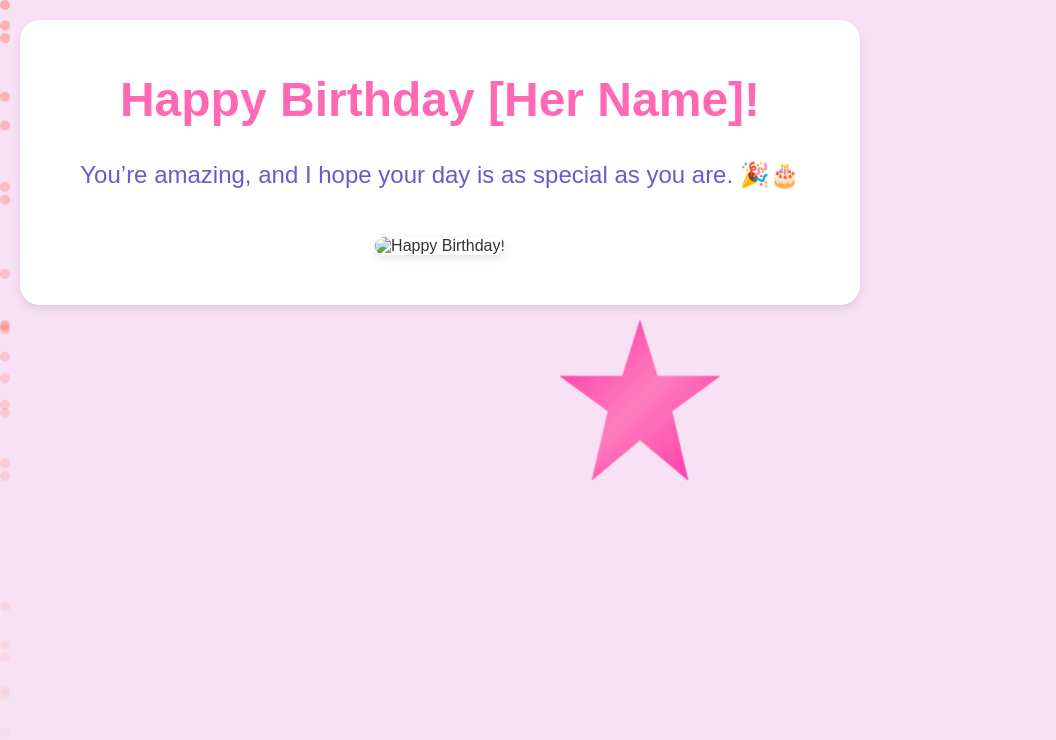
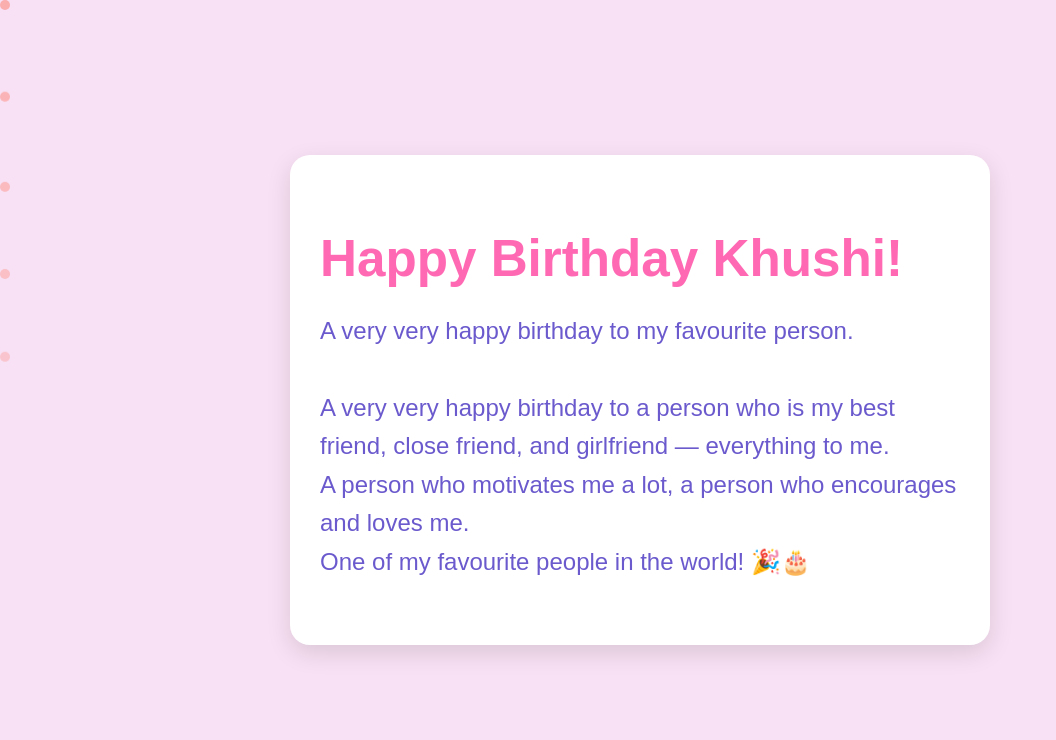
Before and after one commit to sneh1234853/birth, a plain HTML site: page index.html in a window 1280 px wide. Shown: the whole page, without its empty margins (0-1056 px from the left). Drawn offline with Linux system fonts and the light colour scheme.

Commit message:
Updated index and styles

```diff
--- a/index.html
+++ b/index.html
@@ -1,14 +1,12 @@
 <!DOCTYPE html>
 <html lang="en">
 <head>
-    <meta charset="UTF-8">
-    <meta name="viewport" content="width=device-width, initial-scale=1.0">
-    <title>Happy Birthday [Her Name]!</title>
-    <link rel="stylesheet" href="style.css">
+  <meta charset="UTF-8" />
+  <meta name="viewport" content="width=device-width, initial-scale=1" />
+  <title>Happy Birthday Khushi!</title>
+  <link rel="stylesheet" href="style.css" />
 </head>
 <body>
-
-    <!-- Full page container -->
   <div class="full-page">
 
     <!-- Heart Animation in the Center -->
@@ -16,35 +14,25 @@
 
     <!-- Main Section -->
     <div class="container">
-            <!-- Greeting Section -->
       <div class="greeting">
-                <h1>Happy Birthday [Her Name]!</h1>
-                <p class="personal-note">You’re amazing, and I hope your day is as special as you are. 🎉🎂</p>
-            </div>
-
-            <!-- Image Section -->
-            <div class="image-section">
-                <img src="images/placeholder.jpg" alt="Happy Birthday!" class="birthday-image">
-            </div>
-
-            <!-- Music (Will Add Later) -->
-            <div class="music">
-                <!-- Placeholder for background music later -->
+        <h1>Happy Birthday Khushi!</h1>
+        <p class="personal-note">
+          A very very happy birthday to my favourite person.<br /><br />
+          A very very happy birthday to a person who is my best friend, close friend, and girlfriend — everything to me.<br />
+          A person who motivates me a lot, a person who encourages and loves me.<br />
+          One of my favourite people in the world! 🎉🎂
+        </p>
       </div>
     </div>
 
     <!-- Confetti Animation -->
     <div class="confetti-wrapper">
-            <!-- Generate multiple confetti pieces -->
       <div class="confetti" style="--i:1;"></div>
       <div class="confetti" style="--i:2;"></div>
       <div class="confetti" style="--i:3;"></div>
       <div class="confetti" style="--i:4;"></div>
       <div class="confetti" style="--i:5;"></div>
     </div>
-
   </div>
-
-    <script src="script.js"></script>
 </body>
 </html>
--- a/style.css
+++ b/style.css
@@ -1,144 +1,138 @@
-/* Global styles */
-body {
-    font-family: 'Arial', sans-serif;
+/* Reset & Global */
+* {
+  box-sizing: border-box;
+}
+
+body, html {
   margin: 0;
   padding: 0;
-    background-color: #f8e1f4; /* Light pink background */
+  height: 100%;
+  font-family: 'Arial', sans-serif;
+  background: #f8e1f4;
   color: #333;
-    text-align: center;
-    height: 100vh; /* Full height */
+  overflow: hidden;
+}
+
+.full-page {
+  position: relative;
+  width: 100vw;
+  height: 100vh;
+  background: #f8e1f4;
   display: flex;
   justify-content: center;
   align-items: center;
   overflow: hidden;
 }
 
-/* Full Page Container */
-.full-page {
-    position: relative;
-    width: 100%;
-    height: 100%;
-    overflow: hidden;
-}
-
-/* Container for the main content */
+/* Container */
 .container {
   position: relative;
-    max-width: 800px;
-    margin: 20px;
-    padding: 20px;
-    background-color: #fff;
+  background: #fff;
   border-radius: 20px;
-    box-shadow: 0 4px 8px rgba(0, 0, 0, 0.1);
+  padding: 40px 30px;
+  max-width: 700px;
+  width: 90vw;
+  max-height: 80vh;
+  overflow-y: auto;
+  box-shadow: 0 8px 24px rgba(0,0,0,0.12);
   z-index: 10;
 }
 
-/* Greeting styles */
+/* Greeting */
 .greeting h1 {
-    font-size: 3rem;
-    color: #ff69b4; /* Pink color */
-    margin-bottom: 10px;
-    animation: fadeIn 2s ease-in-out;
+  font-size: 3.2rem;
+  margin-bottom: 20px;
+  color: #ff69b4;
+  animation: fadeIn 1.5s ease forwards;
 }
 
 .personal-note {
   font-size: 1.5rem;
-    color: #6a5acd; /* Slate blue */
-    display: inline-block;
-    overflow: hidden;
-    white-space: nowrap;
-    width: 0;
-    animation: typing 4s steps(40) 1s forwards;
+  line-height: 1.6;
+  color: #6a5acd;
+  animation: fadeIn 2s ease forwards;
 }
 
-/* Animation for text typing effect */
-@keyframes typing {
-    from { width: 0; }
-    to { width: 100%; }
+/* Heart Animation */
+.heart-animation {
+  position: absolute;
+  top: 50%;
+  left: 50%;
+  transform: translate(-50%, -50%);
+  width: 140px;
+  height: 140px;
+  background: linear-gradient(135deg, #ff1493, #ff69b4, #ff1493);
+  clip-path: polygon(50% 0%, 61% 35%, 100% 35%, 70% 57%, 80% 100%, 50% 75%, 20% 100%, 30% 57%, 0% 35%, 39% 35%);
+  animation: heartBounce 1s infinite ease-in-out, heartPulse 1.5s infinite ease-in-out;
+  box-shadow: 0 4px 30px rgba(255, 20, 147, 0.6), inset 0 0 30px rgba(255, 20, 147, 0.6);
+  z-index: 2;
+  pointer-events: none;
 }
 
-/* Image Section */
-.image-section {
-    margin-top: 20px;
-}
-
-.birthday-image {
-    width: 80%;
-    max-width: 400px;
-    border-radius: 15px;
-    box-shadow: 0 4px 8px rgba(0, 0, 0, 0.1);
-}
-
-/* Confetti Animation */
+/* Confetti */
 .confetti-wrapper {
   position: absolute;
-    top: 0;
-    left: 0;
-    right: 0;
-    bottom: 0;
+  top: 0; left: 0; right: 0; bottom: 0;
+  pointer-events: none;
   z-index: 1;
-    pointer-events: none;
 }
 
 .confetti {
   position: absolute;
   width: 10px;
   height: 10px;
-    background-color: #ff6347; /* Orange-red color */
+  background-color: #ff6347;
+  border-radius: 50%;
   animation: confetti 3s infinite ease-in-out;
   animation-delay: calc(0.1s * var(--i));
-    border-radius: 50%;
 }
 
+/* Animations */
 @keyframes confetti {
-    0% { transform: translateY(-100vh); opacity: 0.8; }
-    100% { transform: translateY(100vh); opacity: 0; }
+  0% {
+    transform: translateY(-100vh);
+    opacity: 0.8;
+  }
+  100% {
+    transform: translateY(100vh);
+    opacity: 0;
+  }
 }
 
-/* Diamond Heart Animation */
-.heart-animation {
-    position: absolute;
-    top: 50%;
-    left: 50%;
-    transform: translate(-50%, -50%);
-    width: 150px;
-    height: 150px;
-    background: linear-gradient(135deg, #ff1493, #ff69b4, #ff1493);
-    clip-path: polygon(50% 0%, 61% 35%, 100% 35%, 70% 57%, 80% 100%, 50% 75%, 20% 100%, 30% 57%, 0% 35%, 39% 35%);
-    animation: heartBounce 1s infinite ease-in-out, heartPulse 1.5s infinite ease-in-out;
-    box-shadow: 0 4px 30px rgba(255, 20, 147, 0.6), inset 0 0 30px rgba(255, 20, 147, 0.6);
-    z-index: 2;
-}
-
-/* Bounce animation for heart */
 @keyframes heartBounce {
   0%, 100% { transform: translate(-50%, -50%) scale(1); }
   50% { transform: translate(-50%, -50%) scale(1.2); }
 }
 
-/* Pulse animation for a soft glowing effect */
 @keyframes heartPulse {
   0% { transform: translate(-50%, -50%) scale(1); opacity: 1; }
   50% { transform: translate(-50%, -50%) scale(1.1); opacity: 0.8; }
   100% { transform: translate(-50%, -50%) scale(1); opacity: 1; }
 }
 
-/* Background Music Section */
-.music {
-    margin-top: 30px;
+@keyframes fadeIn {
+  from { opacity: 0; transform: translateY(15px);}
+  to { opacity: 1; transform: translateY(0);}
 }
 
-/* Adjust text and content for smaller screens */
-@media (max-width: 600px) {
-    .greeting h1 {
-        font-size: 2.5rem;
+/* Scrollbar styling for container */
+.container::-webkit-scrollbar {
+  width: 8px;
+}
+.container::-webkit-scrollbar-thumb {
+  background-color: #ff69b4;
+  border-radius: 20px;
 }
 
+/* Responsive */
+@media (max-width: 600px) {
+  .container {
+    padding: 30px 20px;
+  }
+  .greeting h1 {
+    font-size: 2.4rem;
+  }
   .personal-note {
-        font-size: 1.2rem;
-    }
-
-    .birthday-image {
-        width: 90%;
+    font-size: 1.1rem;
   }
 }
```
Lines whose indentation alone changed are shown as unchanged.
